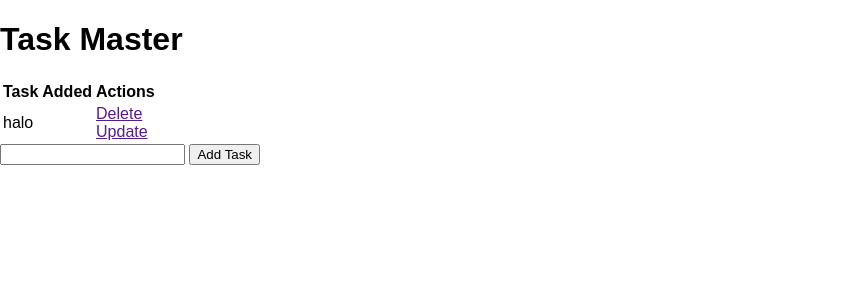
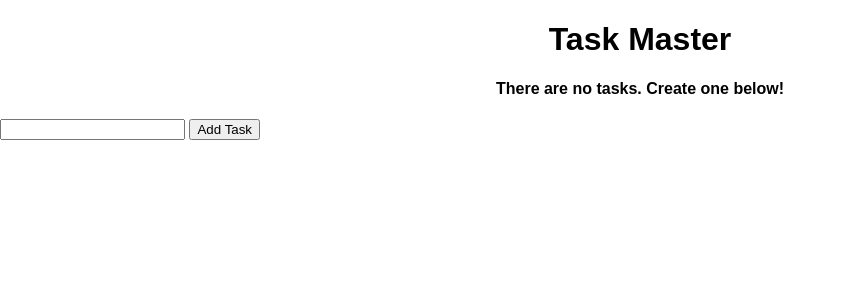
Before and after one commit to alexdrCore/flaskStudying, a Flask app: template templates/index.html in a window 1280 px wide. Shown: the top 300 px of the page, without its empty margins (0-846 px from the left). Run offline with Flask 3, Linux system fonts and the light colour scheme; the template is opened without the code that fills it: values that come from a table or form of the project are taken from there, others are empty.

Commit message:
Fixed db, added func

```diff
--- a/app.py
+++ b/app.py
@@ -32,5 +32,33 @@
         tasks = Todo.query.order_by(Todo.date_created).all()
         return render_template('index.html', tasks=tasks)
 
+@app.route('/delete/<int:id>')
+def delete(id):
+    task_to_delete = Todo.query.get_or_404(id)
+
+    try:
+        db.session.delete(task_to_delete)
+        db.session.commit()
+        return redirect('/')
+    except:
+        return 'There was a problem deleting task'
+
+
+@app.route('/update/<int:id>', methods=['GET', 'POST'])
+def update(id):
+    task = Todo.query.get_or_404(id)
+
+    if request.method == 'POST':
+        task.content = request.form['content']
+
+        try:
+            db.session.commit()
+            return redirect('/')
+        except:
+            return 'There was an issue updating your task'
+
+    else:
+        return render_template('update.html', task=task)
+
 if __name__ == '__main__':
     app.run(debug=True)
--- a/templates/index.html
+++ b/templates/index.html
@@ -6,7 +6,10 @@
 
 {% block body %}
 <div class="content">
-    <h1>Task Master</h1>
+    <h1 style="text-align: center">Task Master</h1>
+    {% if tasks|length < 1%}
+    <h4 style="text-align:center">There are no tasks. Create one below!</h4>
+    {% else %}
 
     <table>
         <tr>
@@ -19,17 +22,19 @@
                 <td>{{ task.content }}</td>
                 <td>{{ task.date_created.date() }}</td>
                 <td>
-                    <a href="">Delete</a>
+                    <a href="/delete/{{task.id}}">Delete</a>
                     <br>
-                    <a href="">Update</a>
+                    <a href="/update/{{task.id}}">Update</a>
                 </td>
             </tr>
         {% endfor %}
     </table>
-
-    <form action="/" method="POST">
-        <input type="text" name="content" id="content">
-        <input type="submit" value="Add Task">
-    </form>
+    {% endif %}
+    <div class="form">
+        <form action="/" method="POST">
+            <input type="text" name="content" id="content">
+            <input type="submit" value="Add Task">
+        </form>
+    </div>
 </div>
 {% endblock %}
```
Also changed, not shown: templates/update.html (added, +18 -0 lines), instance/test.db.
